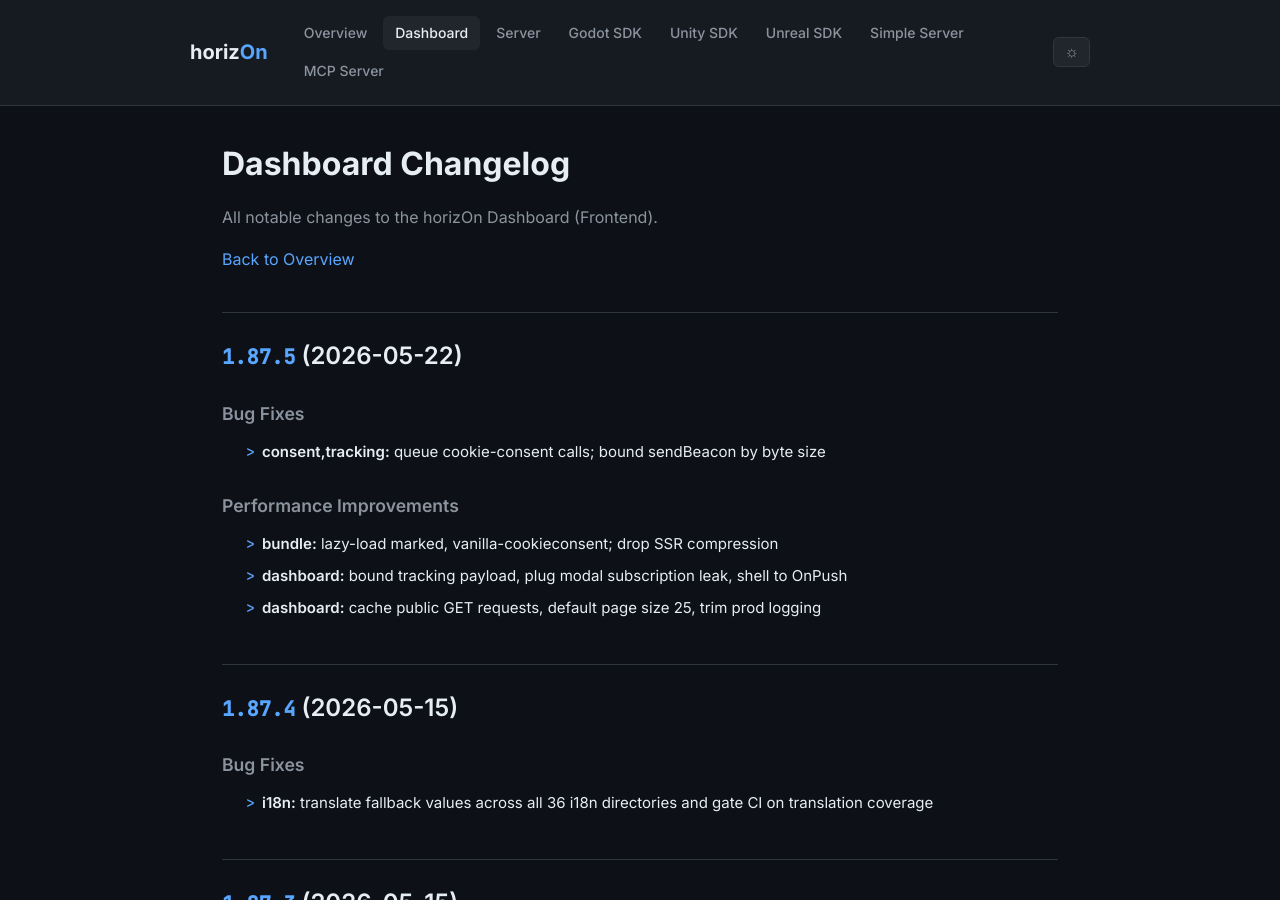
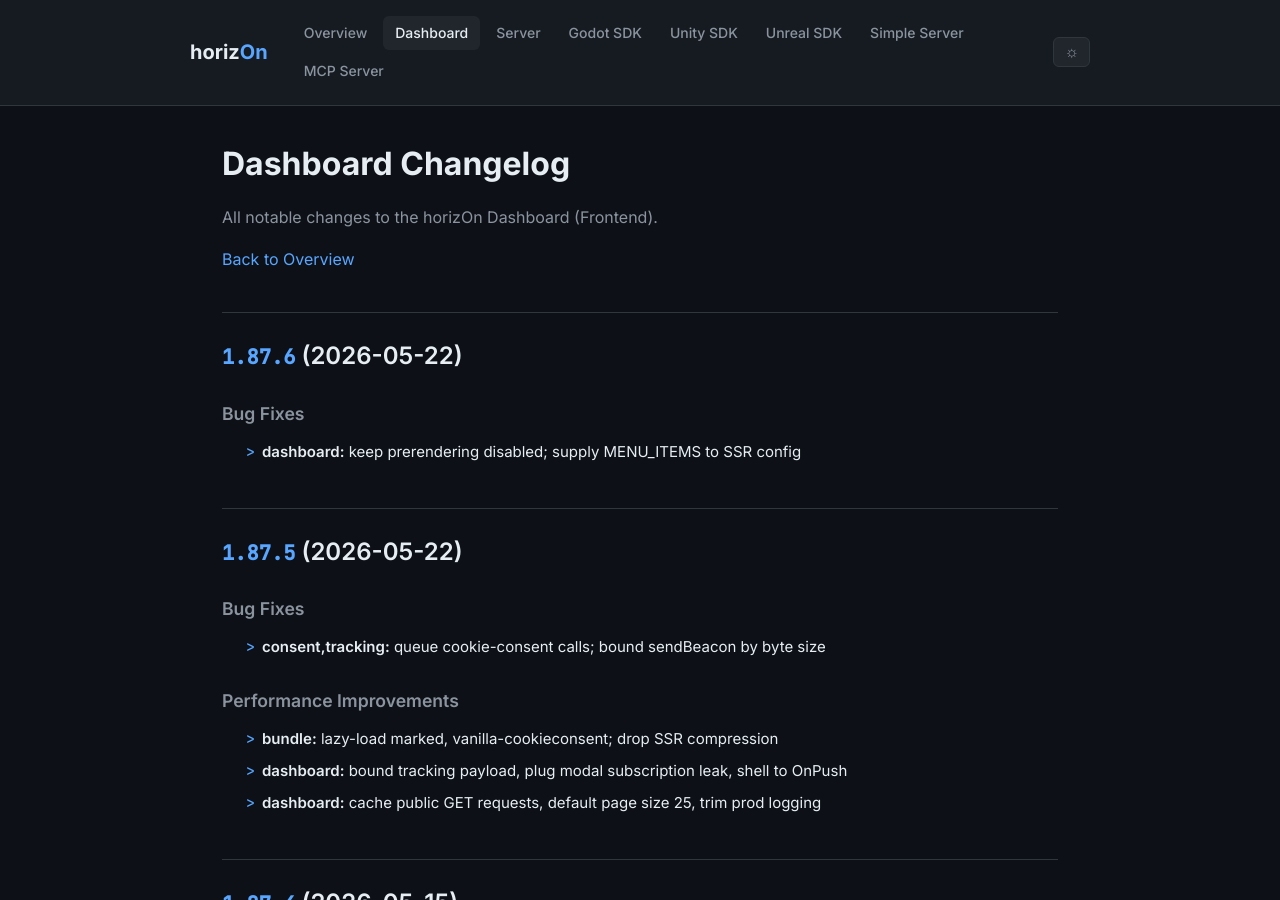
Before and after one commit to ProjectMakersDE/horizOn-Changelog, a Jekyll site: the page built from dashboard-changelog.md, in a window 1280 px wide and 900 px high. Built offline with Jekyll 4.4.1, drawn with Linux system fonts in a browser that asks for light colours.

Commit message:
chore: sync changelogs [skip ci]

```diff
--- a/dashboard-changelog.md
+++ b/dashboard-changelog.md
@@ -8,6 +8,13 @@ title: Dashboard Changelog
 All notable changes to the horizOn Dashboard (Frontend).
 
 [Back to Overview](.)
+
+## [1.87.6](https://github.com/ProjectMakersDE/horizOn-Dashboard/compare/v1.87.5...v1.87.6) (2026-05-22)
+
+
+### Bug Fixes
+
+* **dashboard:** keep prerendering disabled; supply MENU_ITEMS to SSR config ([d03e0ac](https://github.com/ProjectMakersDE/horizOn-Dashboard/commit/d03e0acc48a852004382fa6f88058aff63cd0c4b))
 
 ## [1.87.5](https://github.com/ProjectMakersDE/horizOn-Dashboard/compare/v1.87.4...v1.87.5) (2026-05-22)
 
```
Also changed, not shown: index.md (+1 -1 lines).
